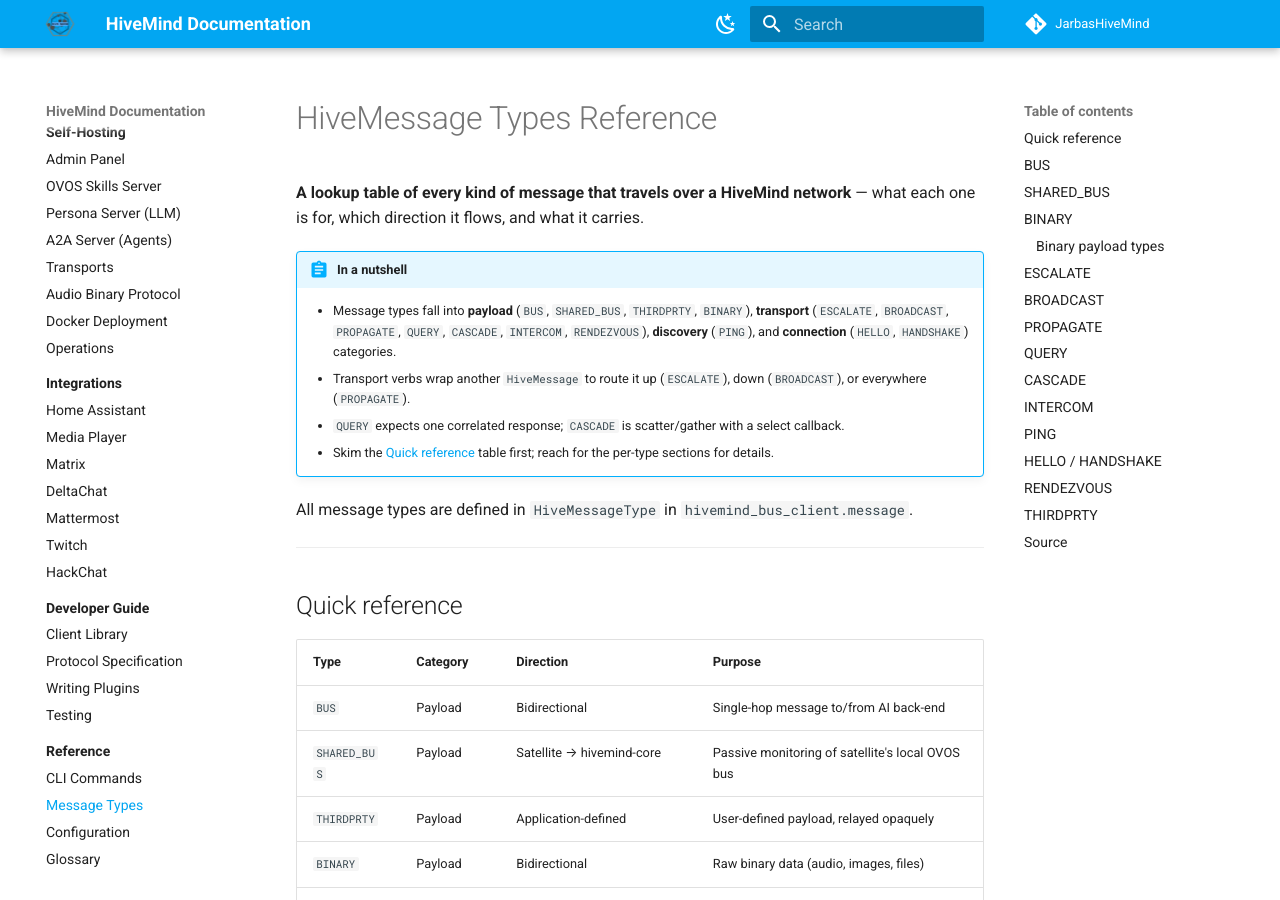
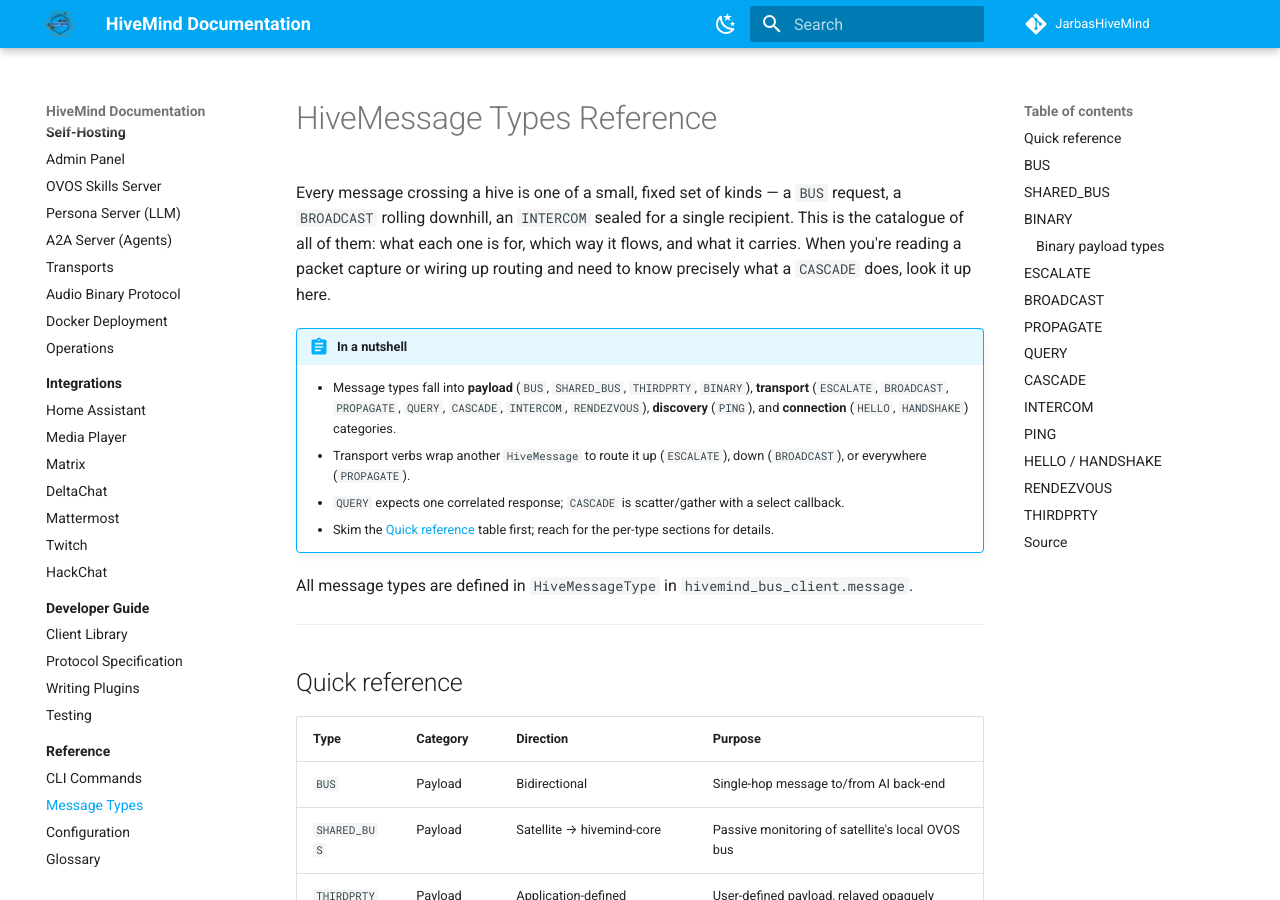
Before and after one commit to JarbasHiveMind/HiveMind-community-docs, an MkDocs documentation site: the page built from docs/reference/message-types.md, in a window 1280 px wide and 900 px high. Built offline with MkDocs 1.6.1 and Material for MkDocs 9.7.7, drawn with Linux system fonts in a browser that asks for light colours.

Commit message:
docs: narrative voice for reference pages and quickstart
Co-Authored-By: Claude Opus 4.8 <noreply@anthropic.com>

```diff
--- a/docs/reference/message-types.md
+++ b/docs/reference/message-types.md
@@ -1,6 +1,10 @@
 # HiveMessage Types Reference
 
-**A lookup table of every kind of message that travels over a HiveMind network** — what each one is for, which direction it flows, and what it carries.
+Every message crossing a hive is one of a small, fixed set of kinds — a `BUS` request, a
+`BROADCAST` rolling downhill, an `INTERCOM` sealed for a single recipient. This is the
+catalogue of all of them: what each one is for, which way it flows, and what it carries.
+When you're reading a packet capture or wiring up routing and need to know precisely what
+a `CASCADE` does, look it up here.
 
 !!! abstract "In a nutshell"
     - Message types fall into **payload** (`BUS`, `SHARED_BUS`, `THIRDPRTY`, `BINARY`), **transport** (`ESCALATE`, `BROADCAST`, `PROPAGATE`, `QUERY`, `CASCADE`, `INTERCOM`, `RENDEZVOUS`), **discovery** (`PING`), and **connection** (`HELLO`, `HANDSHAKE`) categories.
```
Also changed, not shown: docs/quickstart.md (+4 -1 lines), docs/reference/cli.md (+4 -1 lines), docs/reference/config.md (+4 -1 lines).
